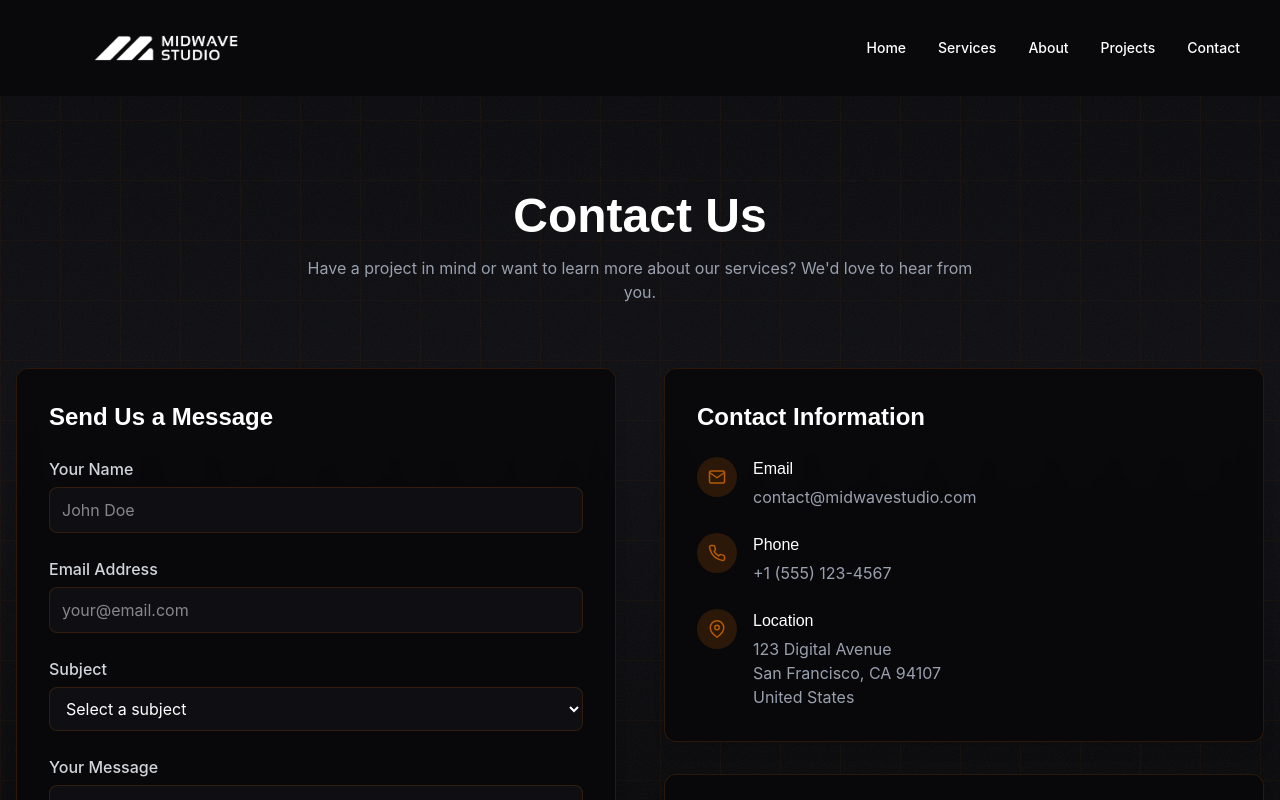
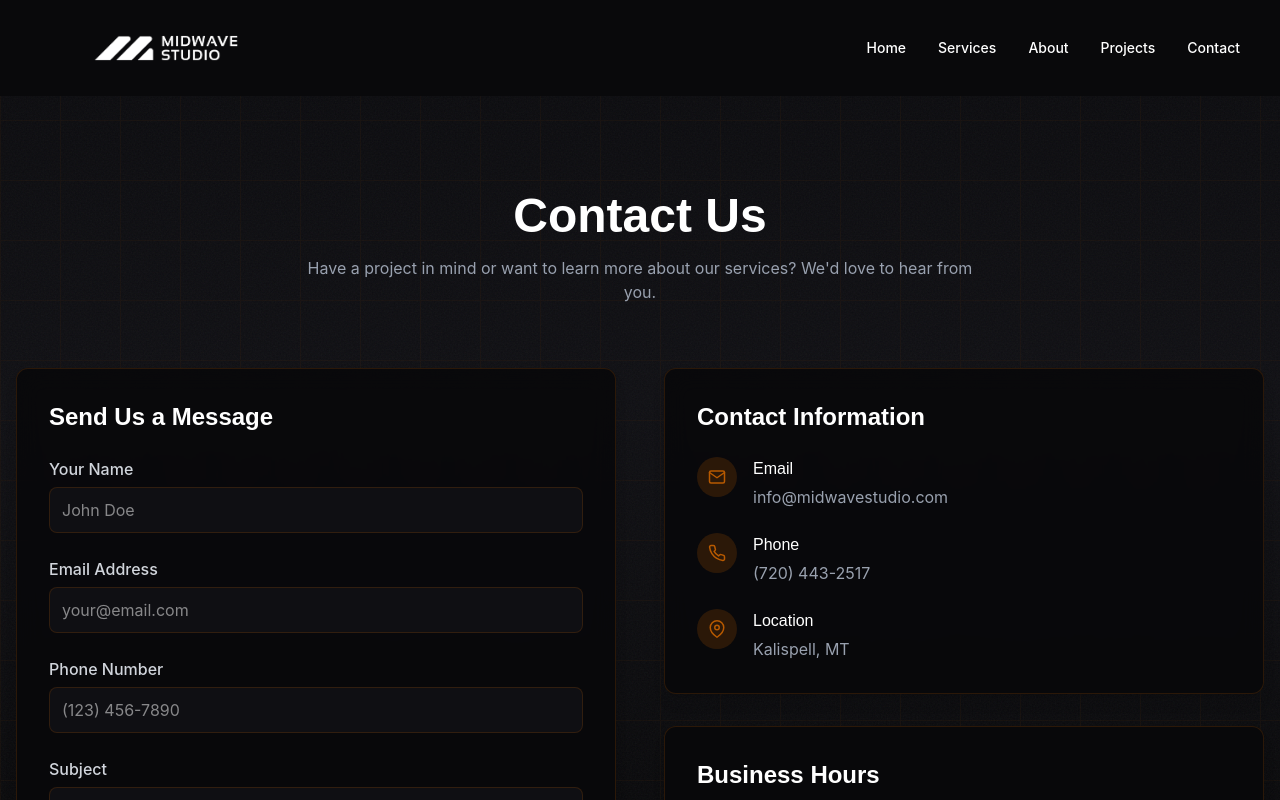
Before and after one commit to midwavestudio/midwave, a Next.js app: page /contact in a window 1280 px wide. Shown: the top 800 px of the page. Built offline with nearby package versions, Linux system fonts and the light colour scheme; no server answers.

Commit message:
Update contact location format to show Kalispell MT on a single line

```diff
--- a/src/app/contact/page.tsx
+++ b/src/app/contact/page.tsx
@@ -11,6 +11,7 @@ export default function Contact() {
   const [formData, setFormData] = useState({
     name: '',
     email: '',
+    phone: '',
     subject: '',
     message: ''
   });
@@ -42,6 +43,7 @@ export default function Contact() {
       setFormData({
         name: '',
         email: '',
+        phone: '',
         subject: '',
         message: ''
       });
@@ -130,6 +132,21 @@ export default function Contact() {
                 </div>
 
                 <div>
+                  <label htmlFor="phone" className="block text-sm md:text-base font-medium text-gray-300 mb-1.5">
+                    Phone Number
+                  </label>
+                  <input
+                    id="phone"
+                    name="phone"
+                    type="tel"
+                    value={formData.phone}
+                    onChange={handleChange}
+                    className="w-full px-3 py-2 md:py-2.5 bg-[#0f0f13] border border-[#b85a00]/20 rounded-lg text-white text-sm md:text-base focus:outline-none focus:ring-2 focus:ring-[#b85a00]/50 focus:border-transparent"
+                    placeholder="(123) 456-7890"
+                  />
+                </div>
+
+                <div>
                   <label htmlFor="subject" className="block text-sm md:text-base font-medium text-gray-300 mb-1.5">
                     Subject
                   </label>
@@ -204,7 +221,7 @@ export default function Contact() {
                     </div>
                     <div>
                       <h3 className="text-white font-medium text-sm md:text-base">Email</h3>
-                      <p className="text-gray-400 mt-1 text-sm md:text-base">contact@midwavestudio.com</p>
+                      <p className="text-gray-400 mt-1 text-sm md:text-base">info@midwavestudio.com</p>
                     </div>
                   </div>
 
@@ -214,7 +231,7 @@ export default function Contact() {
                     </div>
                     <div>
                       <h3 className="text-white font-medium text-sm md:text-base">Phone</h3>
-                      <p className="text-gray-400 mt-1 text-sm md:text-base">+1 (555) 123-4567</p>
+                      <p className="text-gray-400 mt-1 text-sm md:text-base">(720) 443-2517</p>
                     </div>
                   </div>
 
@@ -225,9 +242,7 @@ export default function Contact() {
                     <div>
                       <h3 className="text-white font-medium text-sm md:text-base">Location</h3>
                       <p className="text-gray-400 mt-1 text-sm md:text-base">
-                        123 Digital Avenue<br />
-                        San Francisco, CA 94107<br />
-                        United States
+                        Kalispell, MT
                       </p>
                     </div>
                   </div>
```
